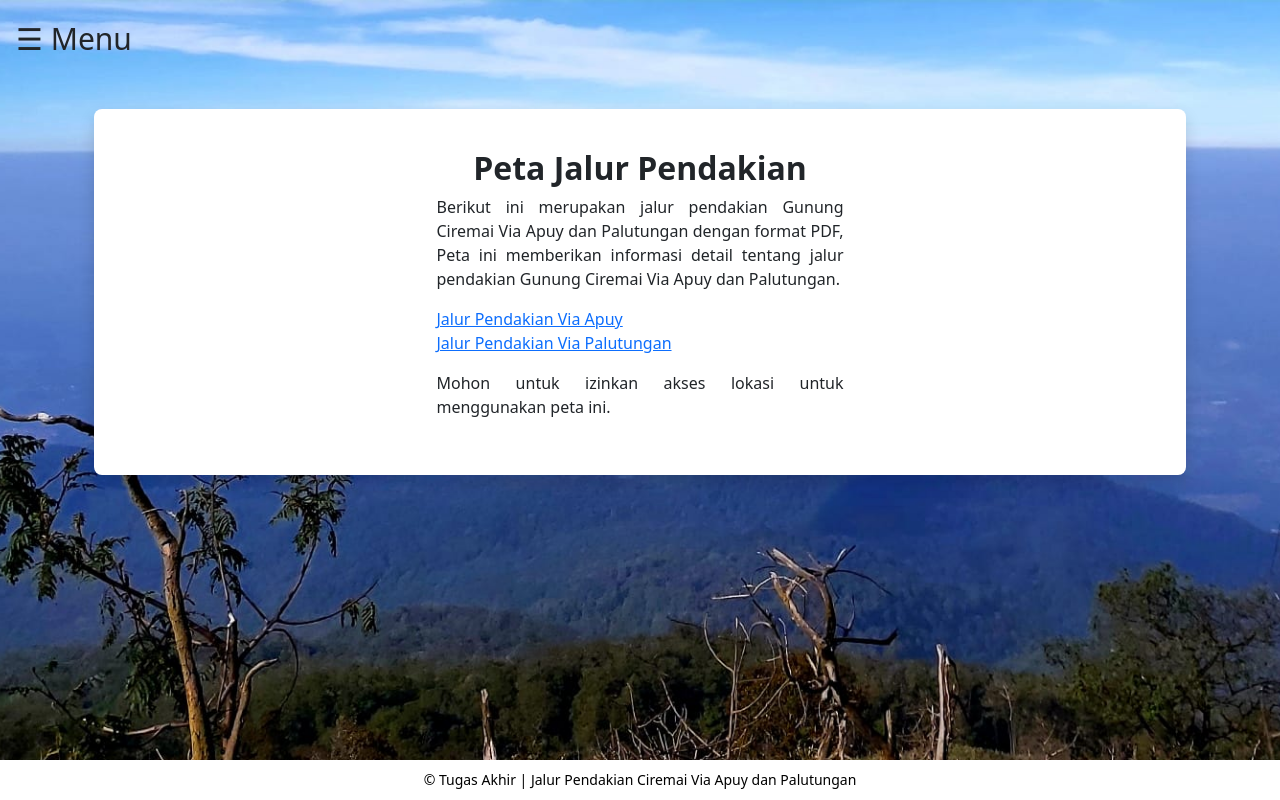
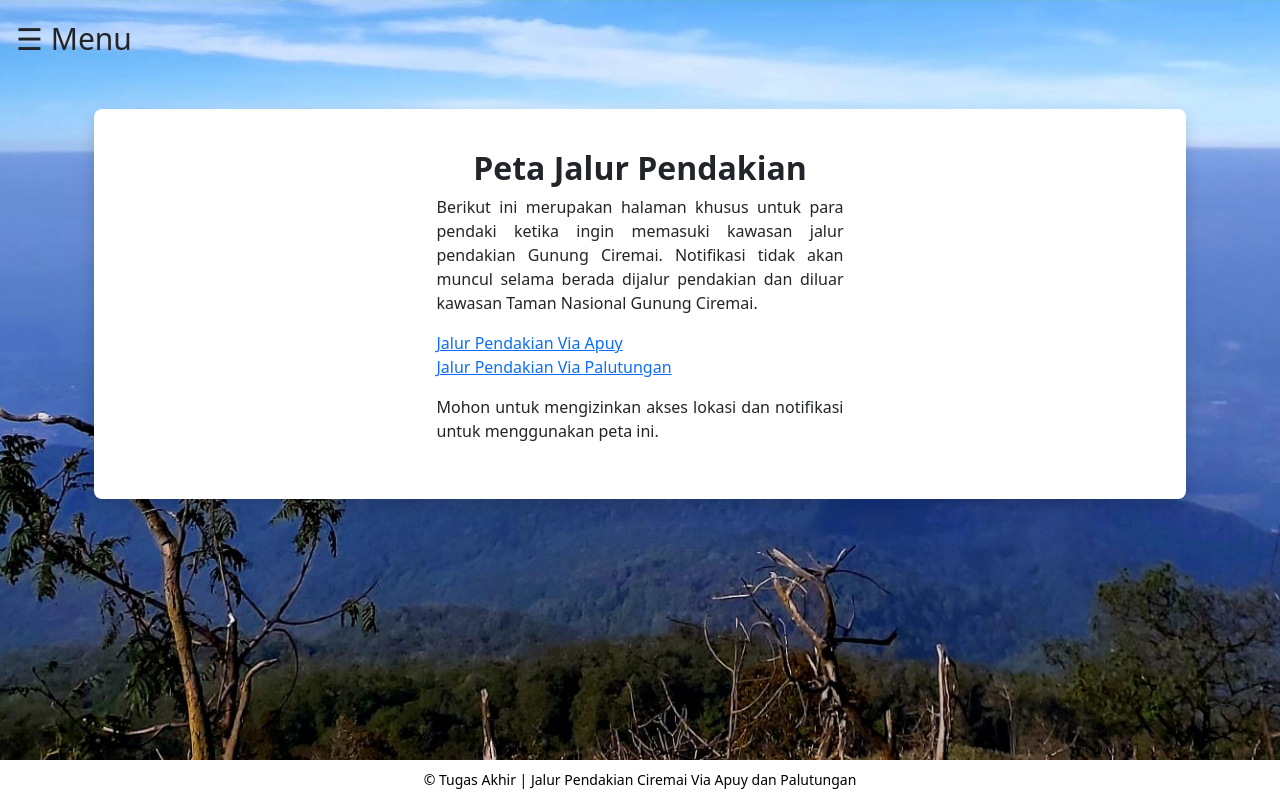
Before and after one commit to Genasha354/mendaki_ciremai, a plain HTML site: page pendakian.html in a window 1280 px wide. Drawn offline with nearby package versions, Linux system fonts and the light colour scheme.

Commit message:
Update pendakian.html

```diff
--- a/pendakian.html
+++ b/pendakian.html
@@ -85,12 +85,13 @@
                             <div class="col-lg-10 col-xl-5 py-lg-5">
                                 <div class="p-4 p-md-5">
                                     <div class="h2 fw-bolder text-center">Peta Jalur Pendakian</div>
-                                    <p>Berikut ini merupakan jalur pendakian Gunung Ciremai Via Apuy dan Palutungan dengan format PDF, Peta ini memberikan informasi detail tentang jalur pendakian Gunung Ciremai Via Apuy dan Palutungan.</p>
+                                    <p>Berikut ini merupakan halaman khusus untuk para pendaki ketika ingin memasuki kawasan jalur pendakian Gunung Ciremai.
+                                        Notifikasi tidak akan muncul selama berada dijalur pendakian dan diluar kawasan Taman Nasional Gunung Ciremai.</p>
                                     <ul class="list-unstyled">
                                         <li><a href="pendakianapuy.html" target="_blank">Jalur Pendakian Via Apuy</a></li>
                                         <li><a href="pendakianpalutungan.html" target="_blank">Jalur Pendakian Via Palutungan</a></li>
                                     </ul>
-                                    <p>Mohon untuk izinkan akses lokasi untuk menggunakan peta ini.</p>
+                                    <p>Mohon untuk mengizinkan akses lokasi dan notifikasi untuk menggunakan peta ini.</p>
                                 </div>
                             </div>
                         </div>
```
